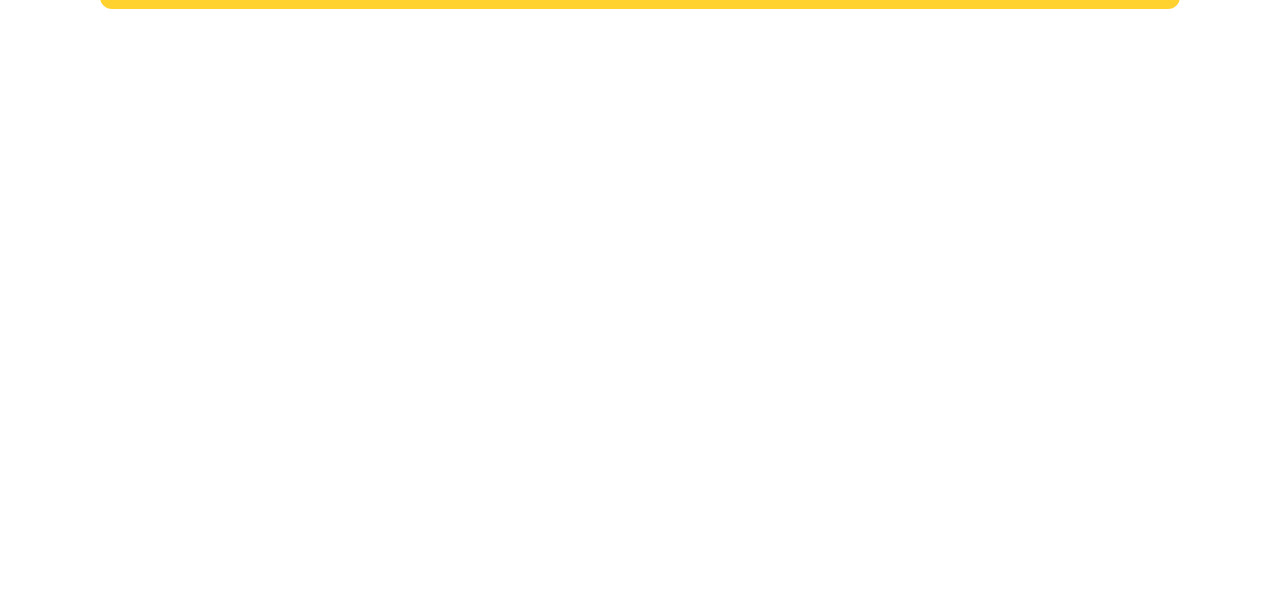
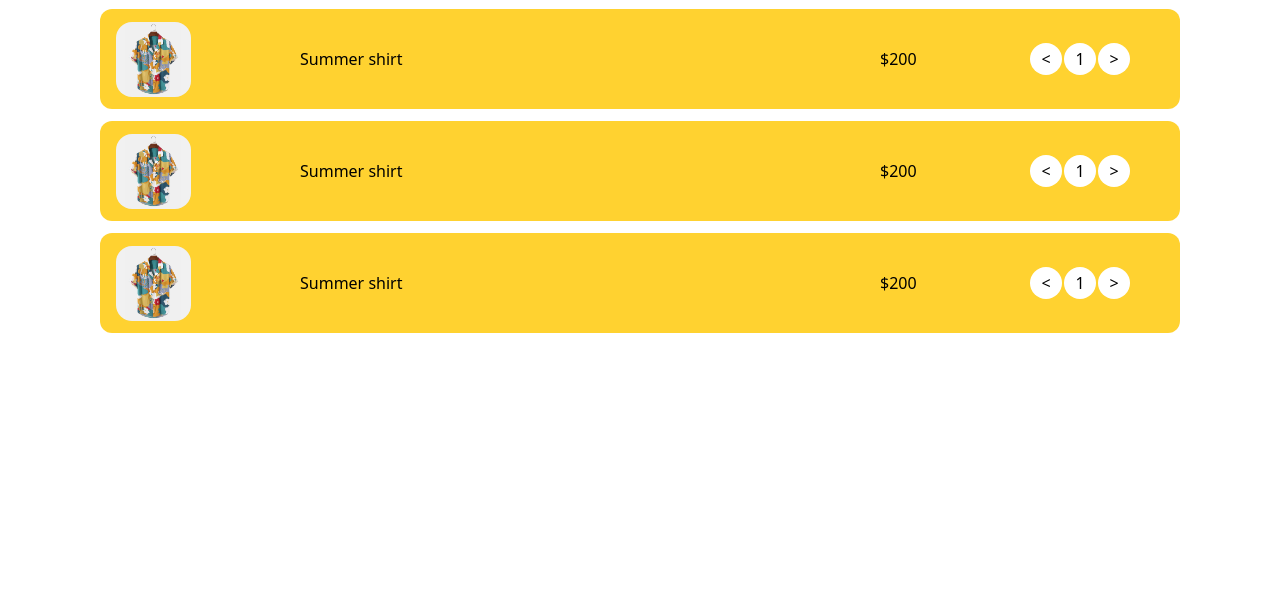
Before and after one commit to Prom004/CaraProj, a website: page src/cart.html in a window 1280 px wide. Shown: the part 191-800 px from the top of the page. Drawn offline with Linux system fonts and the light colour scheme.

Commit message:
functionality

```diff
--- a/src/cart.html
+++ b/src/cart.html
@@ -7,17 +7,48 @@
     <link rel="stylesheet" href="output.css">
 </head>
 <body>
-    <div class="bg-amber-300 grid grid-cols-[200px_1fr_100px_200px] rounded-xl m-[100px] overflow-hidden h-[100px] text-black justify-center items-center">
-        <img src="img/f1.jpg" class="overflow-hidden h-3/4 flex justify-between p-2 rounded-2xl ">
-
-        <p > summer shirt </p>
+    <div class="m-[100px] grid grid-rows-[100px_1fr_100px]">
+        <div class="flex-1 items-center justify-center">
+            <h1 class="text-3xl font-bold flex justify-center"> SHOPPING CART </h1>
+        </div>
+    <div class="flex flex-col gap-3">
+    <div class="bg-amber-300 grid grid-cols-[200px_1fr_100px_200px] rounded-xl overflow-hidden h-[100px] text-black justify-center items-center">
+        <img src="img/f1.jpg" class="overflow-hidden h-3/4 flex justify-between ml-4 rounded-2xl ">
+        <p > Summer shirt </p>
         <span class="text-black"> $200 </span>
 
         <div class="flex justify-between items-center px-[50px]">
-            <span class="bg-white rounded-full w-8 h-8 flex justify-center p-1"> < </span>
+            <span class="bg-white rounded-full w-8 h-8 flex justify-center p-1 hover:bg-gray-300"> < </span>
             <span class="bg-white rounded-full w-8 h-8 flex justify-center p-1"> 1 </span>
-            <span class="bg-white rounded-full w-8 h-8 flex justify-center p-1"> > </span>
+            <span class="bg-white rounded-full w-8 h-8 flex justify-center p-1 hover:bg-gray-300"> > </span>
         </div>
     </div>
+    <div class="bg-amber-300 grid grid-cols-[200px_1fr_100px_200px] rounded-xl overflow-hidden h-[100px] text-black justify-center items-center">
+        <img src="img/f1.jpg" class="overflow-hidden h-3/4 flex justify-between ml-4 rounded-2xl ">
+
+        <p > Summer shirt </p>
+        <span class="text-black"> $200 </span>
+
+        <div class="flex justify-between items-center px-[50px]">
+            <span id="plusmore" class="bg-white rounded-full w-8 h-8 flex justify-center p-1 hover:bg-gray-300"> < </span>
+            <span id="num" class="bg-white rounded-full w-8 h-8 flex justify-center p-1"> 1 </span>
+            <span class="bg-white rounded-full w-8 h-8 flex justify-center p-1 hover:bg-gray-300"> > </span>
+        </div>
+    </div>
+    <div class="bg-amber-300 grid grid-cols-[200px_1fr_100px_200px] rounded-xl overflow-hidden h-[100px] text-black justify-center items-center">
+        <img src="img/f1.jpg" class="overflow-hidden h-3/4 flex justify-between ml-4 rounded-2xl ">
+
+        <p > Summer shirt </p>
+        <span class="text-black"> $200 </span>
+
+        <div class="flex justify-between items-center px-[50px]">
+            <span class="bg-white rounded-full w-8 h-8 flex justify-center p-1 hover:bg-gray-300"> < </span>
+            <span class="bg-white rounded-full w-8 h-8 flex justify-center p-1"> 1 </span>
+            <span class="bg-white rounded-full w-8 h-8 flex justify-center p-1 hover:bg-gray-300"> > </span>
+        </div>
+    </div>
+</div>
+</div>
+<script src="script.js"></script>
 </body>
 </html>
--- a/src/script.js
+++ b/src/script.js
@@ -17,3 +17,10 @@ const ItemsSelected=[];
 cart.addEventListener('click', function addItem(){
 
 })
+
+let nums= document.getElementById("num")
+
+  const item= document.getElementById("plusmore");
+  item.addEventListener( "click", () => {
+   nums = nums +1;
+  } )
```
Also changed, not shown: src/output.css.
